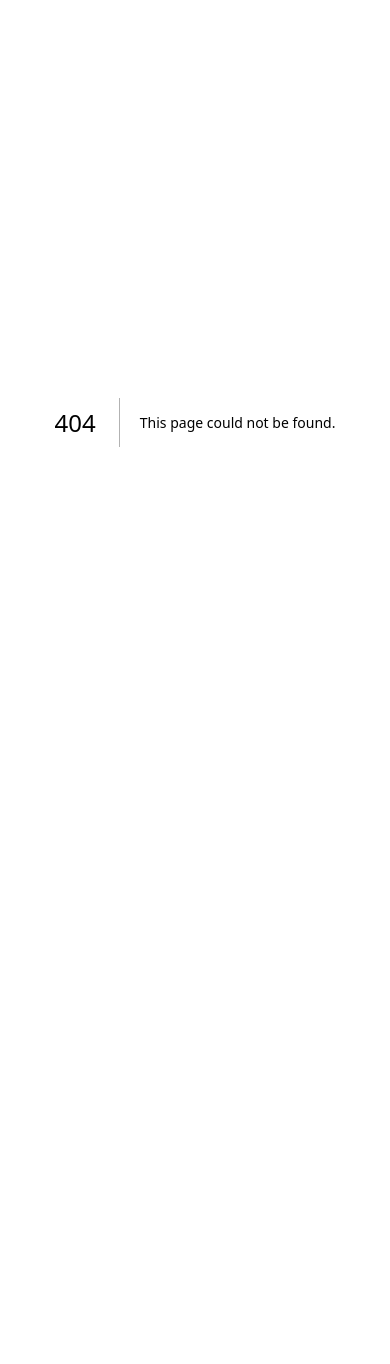
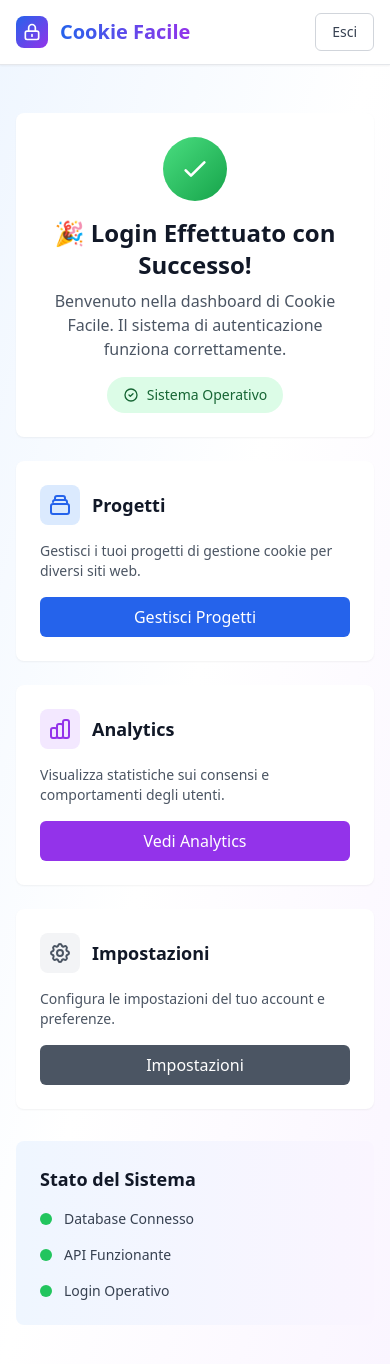
Before and after one commit to lolijho/cookieyes-netlify, a Next.js app: page /dashboard in a window 390 px wide. Before the commit this address had no page. Shown: the top 1364 px of the page. Before the commit the page ends 844 px from the top, so only its background shows below. Built offline with nearby package versions, Linux system fonts and the light colour scheme.

Commit message:
✅ Add: Pagina dashboard funzionante
- Creata dashboard completa con sezioni Progetti, Analytics, Impostazioni
- Risolto problema 404 dopo login
- Login ora funziona completamente in locale
- Design responsive e professionale
- Stato sistema visibile (Database, API, Login operativi)

```diff
--- /dev/null
+++ b/app/dashboard/page.tsx
@@ -0,0 +1,145 @@
+'use client';
+
+import { useRouter } from 'next/navigation';
+
+export default function DashboardPage() {
+  const router = useRouter();
+
+  const handleLogout = () => {
+    // Per ora un semplice redirect alla home
+    router.push('/');
+  };
+
+  return (
+    <div className="min-h-screen bg-gradient-to-br from-blue-50 via-white to-purple-50">
+      {/* Header */}
+      <header className="bg-white shadow-sm border-b border-gray-200">
+        <div className="max-w-7xl mx-auto px-4 sm:px-6 lg:px-8">
+          <div className="flex justify-between items-center h-16">
+            <div className="flex items-center">
+              <div className="inline-flex items-center justify-center w-8 h-8 bg-gradient-to-br from-blue-600 to-purple-600 rounded-lg mr-3">
+                <svg className="w-5 h-5 text-white" fill="none" stroke="currentColor" viewBox="0 0 24 24">
+                  <path strokeLinecap="round" strokeLinejoin="round" strokeWidth={2} d="M12 15v2m-6 4h12a2 2 0 002-2v-6a2 2 0 00-2-2H6a2 2 0 00-2 2v6a2 2 0 002 2zm10-10V7a4 4 0 00-8 0v4h8z" />
+                </svg>
+              </div>
+              <h1 className="text-xl font-bold bg-gradient-to-r from-blue-600 to-purple-600 bg-clip-text text-transparent">
+                Cookie Facile
+              </h1>
+            </div>
+            <button
+              onClick={handleLogout}
+              className="px-4 py-2 text-sm font-medium text-gray-700 bg-white border border-gray-300 rounded-md hover:bg-gray-50 focus:outline-none focus:ring-2 focus:ring-offset-2 focus:ring-blue-500"
+            >
+              Esci
+            </button>
+          </div>
+        </div>
+      </header>
+
+      {/* Main Content */}
+      <main className="max-w-7xl mx-auto py-6 sm:px-6 lg:px-8">
+        <div className="px-4 py-6 sm:px-0">
+          {/* Welcome Section */}
+          <div className="bg-white rounded-lg shadow-sm p-6 mb-6">
+            <div className="text-center">
+              <div className="inline-flex items-center justify-center w-16 h-16 bg-gradient-to-br from-green-400 to-green-600 rounded-full mb-4">
+                <svg className="w-8 h-8 text-white" fill="none" stroke="currentColor" viewBox="0 0 24 24">
+                  <path strokeLinecap="round" strokeLinejoin="round" strokeWidth={2} d="M5 13l4 4L19 7" />
+                </svg>
+              </div>
+              <h2 className="text-2xl font-bold text-gray-900 mb-2">
+                🎉 Login Effettuato con Successo!
+              </h2>
+              <p className="text-gray-600 mb-4">
+                Benvenuto nella dashboard di Cookie Facile. Il sistema di autenticazione funziona correttamente.
+              </p>
+              <div className="inline-flex items-center px-4 py-2 bg-green-100 text-green-800 rounded-full text-sm font-medium">
+                <svg className="w-4 h-4 mr-2" fill="none" stroke="currentColor" viewBox="0 0 24 24">
+                  <path strokeLinecap="round" strokeLinejoin="round" strokeWidth={2} d="M9 12l2 2 4-4m6 2a9 9 0 11-18 0 9 9 0 0118 0z" />
+                </svg>
+                Sistema Operativo
+              </div>
+            </div>
+          </div>
+
+          {/* Features Grid */}
+          <div className="grid grid-cols-1 md:grid-cols-2 lg:grid-cols-3 gap-6">
+            {/* Progetti */}
+            <div className="bg-white rounded-lg shadow-sm p-6 hover:shadow-md transition-shadow">
+              <div className="flex items-center mb-4">
+                <div className="w-10 h-10 bg-blue-100 rounded-lg flex items-center justify-center mr-3">
+                  <svg className="w-6 h-6 text-blue-600" fill="none" stroke="currentColor" viewBox="0 0 24 24">
+                    <path strokeLinecap="round" strokeLinejoin="round" strokeWidth={2} d="M19 11H5m14 0a2 2 0 012 2v6a2 2 0 01-2 2H5a2 2 0 01-2-2v-6a2 2 0 012-2m14 0V9a2 2 0 00-2-2M5 9a2 2 0 012-2m0 0V5a2 2 0 012-2h6a2 2 0 012 2v2M7 7h10" />
+                  </svg>
+                </div>
+                <h3 className="text-lg font-semibold text-gray-900">Progetti</h3>
+              </div>
+              <p className="text-gray-600 text-sm mb-4">
+                Gestisci i tuoi progetti di gestione cookie per diversi siti web.
+              </p>
+              <button className="w-full px-4 py-2 bg-blue-600 text-white rounded-md hover:bg-blue-700 transition-colors">
+                Gestisci Progetti
+              </button>
+            </div>
+
+            {/* Analytics */}
+            <div className="bg-white rounded-lg shadow-sm p-6 hover:shadow-md transition-shadow">
+              <div className="flex items-center mb-4">
+                <div className="w-10 h-10 bg-purple-100 rounded-lg flex items-center justify-center mr-3">
+                  <svg className="w-6 h-6 text-purple-600" fill="none" stroke="currentColor" viewBox="0 0 24 24">
+                    <path strokeLinecap="round" strokeLinejoin="round" strokeWidth={2} d="M9 19v-6a2 2 0 00-2-2H5a2 2 0 00-2 2v6a2 2 0 002 2h2a2 2 0 002-2zm0 0V9a2 2 0 012-2h2a2 2 0 012 2v10m-6 0a2 2 0 002 2h2a2 2 0 002-2m0 0V5a2 2 0 012-2h2a2 2 0 012 2v14a2 2 0 01-2 2h-2a2 2 0 01-2-2z" />
+                  </svg>
+                </div>
+                <h3 className="text-lg font-semibold text-gray-900">Analytics</h3>
+              </div>
+              <p className="text-gray-600 text-sm mb-4">
+                Visualizza statistiche sui consensi e comportamenti degli utenti.
+              </p>
+              <button className="w-full px-4 py-2 bg-purple-600 text-white rounded-md hover:bg-purple-700 transition-colors">
+                Vedi Analytics
+              </button>
+            </div>
+
+            {/* Impostazioni */}
+            <div className="bg-white rounded-lg shadow-sm p-6 hover:shadow-md transition-shadow">
+              <div className="flex items-center mb-4">
+                <div className="w-10 h-10 bg-gray-100 rounded-lg flex items-center justify-center mr-3">
+                  <svg className="w-6 h-6 text-gray-600" fill="none" stroke="currentColor" viewBox="0 0 24 24">
+                    <path strokeLinecap="round" strokeLinejoin="round" strokeWidth={2} d="M10.325 4.317c.426-1.756 2.924-1.756 3.35 0a1.724 1.724 0 002.573 1.066c1.543-.94 3.31.826 2.37 2.37a1.724 1.724 0 001.065 2.572c1.756.426 1.756 2.924 0 3.35a1.724 1.724 0 00-1.066 2.573c.94 1.543-.826 3.31-2.37 2.37a1.724 1.724 0 00-2.572 1.065c-.426 1.756-2.924 1.756-3.35 0a1.724 1.724 0 00-2.573-1.066c-1.543.94-3.31-.826-2.37-2.37a1.724 1.724 0 00-1.065-2.572c-1.756-.426-1.756-2.924 0-3.35a1.724 1.724 0 001.066-2.573c-.94-1.543.826-3.31 2.37-2.37.996.608 2.296.07 2.572-1.065z" />
+                    <path strokeLinecap="round" strokeLinejoin="round" strokeWidth={2} d="M15 12a3 3 0 11-6 0 3 3 0 016 0z" />
+                  </svg>
+                </div>
+                <h3 className="text-lg font-semibold text-gray-900">Impostazioni</h3>
+              </div>
+              <p className="text-gray-600 text-sm mb-4">
+                Configura le impostazioni del tuo account e preferenze.
+              </p>
+              <button className="w-full px-4 py-2 bg-gray-600 text-white rounded-md hover:bg-gray-700 transition-colors">
+                Impostazioni
+              </button>
+            </div>
+          </div>
+
+          {/* Status Info */}
+          <div className="mt-8 bg-gradient-to-r from-blue-50 to-purple-50 rounded-lg p-6">
+            <h3 className="text-lg font-semibold text-gray-900 mb-4">Stato del Sistema</h3>
+            <div className="grid grid-cols-1 md:grid-cols-3 gap-4">
+              <div className="flex items-center">
+                <div className="w-3 h-3 bg-green-500 rounded-full mr-3"></div>
+                <span className="text-sm text-gray-700">Database Connesso</span>
+              </div>
+              <div className="flex items-center">
+                <div className="w-3 h-3 bg-green-500 rounded-full mr-3"></div>
+                <span className="text-sm text-gray-700">API Funzionante</span>
+              </div>
+              <div className="flex items-center">
+                <div className="w-3 h-3 bg-green-500 rounded-full mr-3"></div>
+                <span className="text-sm text-gray-700">Login Operativo</span>
+              </div>
+            </div>
+          </div>
+        </div>
+      </main>
+    </div>
+  );
+}
```
